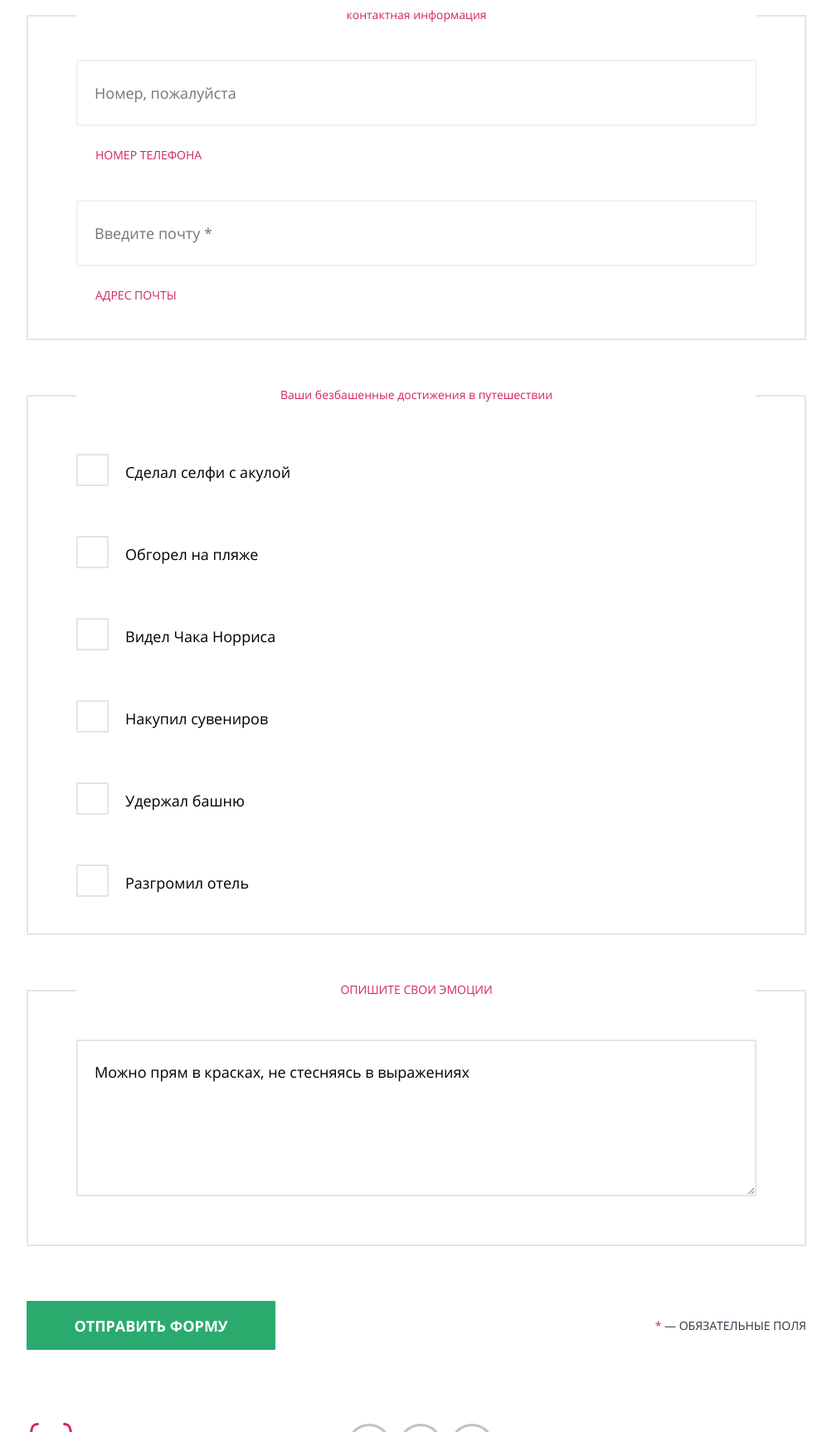
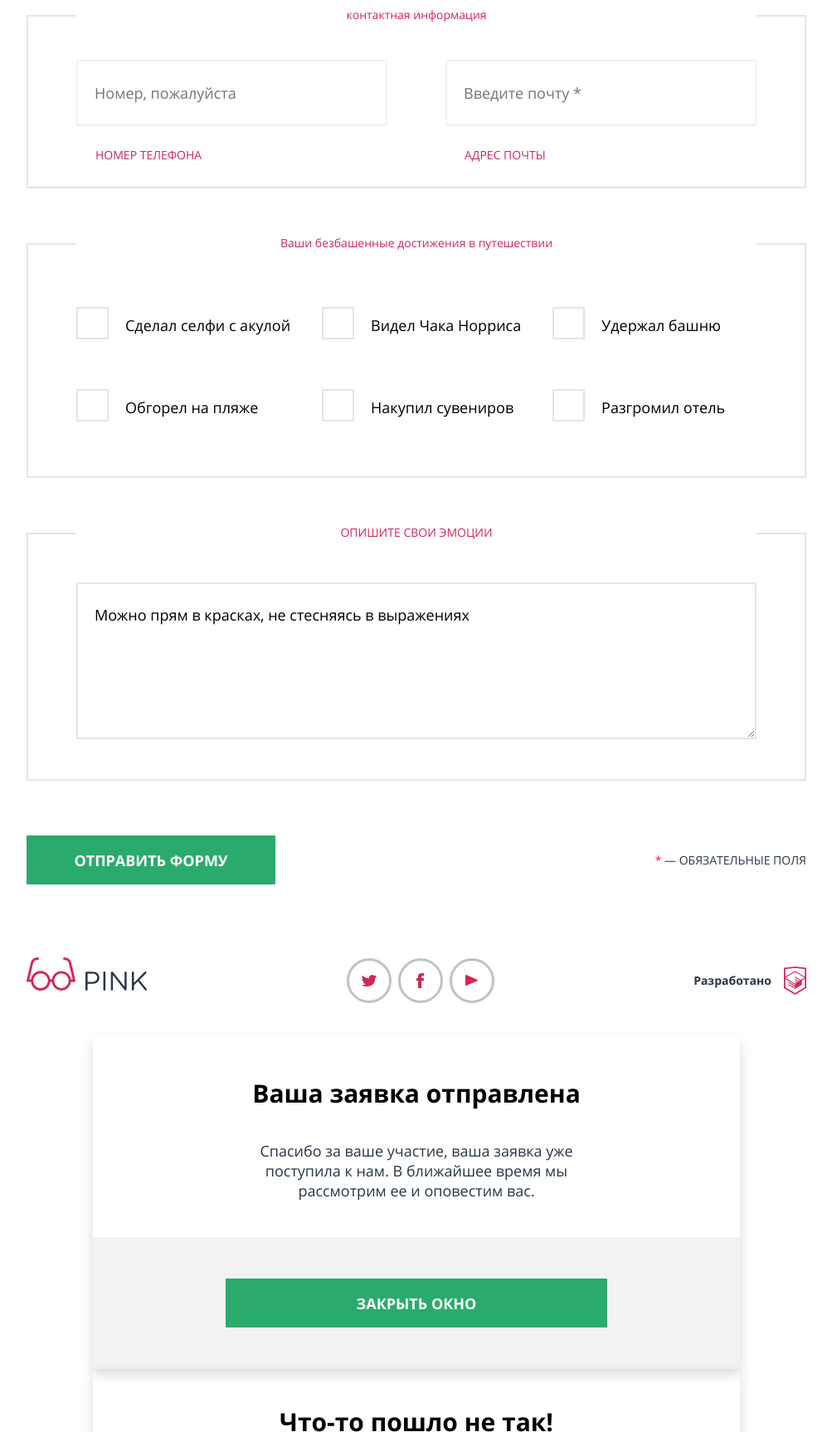
Before and after one commit to qrvck/1484649-pink-22, a website: page source/form.html in a window 1280 px wide. Shown: the part 1074-2800 px from the top of the page at 83% size, without its empty margins (138-1141 px from the left). Drawn offline with nearby package versions, Linux system fonts and the light colour scheme; files that its build step writes are made by us from their sources.

Commit message:
сделал адаптивную сетку страницы с формой

```diff
--- a/source/form.html
+++ b/source/form.html
@@ -10,7 +10,7 @@
 
 <body class="page__body">
 
-  <header class="page-header page-header--main-nav-open*">
+  <header class="page-header page-header--main-nav-open">
 
     <div class="container-desktop-only">
       <div class="page-header__wrapper-desktop-only">
@@ -39,7 +39,7 @@
           </div>
         </div>
 
-        <nav class="main-nav main-nav--open*">
+        <nav class="main-nav main-nav--open">
           <ul class="main-nav__list">
 
             <li class="main-nav__item">
@@ -112,34 +112,34 @@
             <legend class="form-group__legend form-group__legend--achievements">Ваши безбашенные достижения в
               путешествии</legend>
 
-            <ul class="form-group__list">
-              <li class="form-group__item">
+            <ul class="form-group__list form-group__list--achievements">
+              <li class="form-group__item form-group__item--selfie">
                 <input class="form-group__checkbox visually-hidden" id="selfie" type="checkbox">
-                <label class="form-group__label-checkbox form-group__label-checkbox--achievements" for="selfie">Сделал
+                <label class="form-group__label-checkbox form-group__label-checkbox--selfie" for="selfie">Сделал
                   селфи с акулой</label>
               </li>
 
-              <li class="form-group__item">
+              <li class="form-group__item form-group__item--burnt">
                 <input class="form-group__checkbox visually-hidden" id="burnt" type="checkbox">
                 <label class="form-group__label-checkbox" for="burnt">Обгорел на пляже</label>
               </li>
 
-              <li class="form-group__item">
+              <li class="form-group__item form-group__item--Chuck-Norris">
                 <input class="form-group__checkbox visually-hidden" id="Chuck-Norris" type="checkbox">
                 <label class="form-group__label-checkbox" for="Chuck-Norris">Видел Чака Норриса</label>
               </li>
 
-              <li class="form-group__item">
+              <li class="form-group__item form-group__item--souvenirs">
                 <input class="form-group__checkbox visually-hidden" id="souvenirs" type="checkbox">
                 <label class="form-group__label-checkbox" for="souvenirs">Накупил сувениров</label>
               </li>
 
-              <li class="form-group__item">
+              <li class="form-group__item form-group__item--tower">
                 <input class="form-group__checkbox visually-hidden" id="tower" type="checkbox">
                 <label class="form-group__label-checkbox" for="tower">Удержал башню</label>
               </li>
 
-              <li class="form-group__item">
+              <li class="form-group__item form-group__item--smash">
                 <input class="form-group__checkbox visually-hidden" id="smash" type="checkbox">
                 <label class="form-group__label-checkbox" for="smash">Разгромил отель</label>
               </li>
@@ -151,7 +151,7 @@
           <div class="container-mobile-only">
             <legend class="form-group__legend form-group__legend--contacts">контактная информация</legend>
 
-            <ul class="form-group__list">
+            <ul class="form-group__list form-group__list--contacts">
               <li class="form-group__item form-group__item--contacts">
                 <label class="form-group__label-input form-group__label-input--contacts" for="phone">НОМЕР
                   ТЕЛЕФОНА</label>
@@ -170,7 +170,7 @@
           <div class="container-mobile-only">
             <legend class="form-group__legend form-group__legend--app">С каким приложением путешествовали?</legend>
 
-            <ul class="form-group__list">
+            <ul class="form-group__list form-group__list--app">
               <li class="form-group__item">
                 <input class="form-group__radio visually-hidden" id="iOS" type="radio" name="apps" value="iOS">
                 <label class="form-group__label-checkbox-radio form-group__label-checkbox-radio--platform"
@@ -280,23 +280,25 @@
   </footer>
 
   <section class="success-popup">
-    <div class="container">
+    <div class="container-mobile-only">
       <p class="success-popup__title">Ваша заявка отправлена</p>
       <p class="success-popup__subtitle">Спасибо за ваше участие, ваша заявка уже поступила к нам. В ближайшее время мы
         рассмотрим ее и оповестим вас.</p>
     </div>
     <div class="success-popup__button-background">
-      <div class="container">
-        <button class="form-button" type="button">Закрыть окно</button>
+      <div class="container-mobile-only">
+        <button class="form-button success-popup__button" type="button">Закрыть окно</button>
       </div>
     </div>
   </section>
 
   <section class="fail-popup">
-    <div class="container">
+    <div class="container-mobile-only">
       <p class="fail-popup__title">Что-то пошло не так!</p>
       <p class="fail-popup__subtitle">Проверьте поля, выделенные красным, скорее всего вы забыли их заполнить</p>
-      <button class="form-button">Ок</button>
+      <div class="fail-popup__button-background">
+        <button class="form-button fail-popup__button">Ок</button>
+      </div>
     </div>
   </section>
 
--- a/source/sass/blocks/form/fail-popup.scss
+++ b/source/sass/blocks/form/fail-popup.scss
@@ -1,5 +1,8 @@
 .fail-popup {
   padding-top: 44px;
+  padding-bottom: 50px;
+  border-radius: 1px;
+  box-shadow: 0 7px 15px $shadow;
 }
 
 .fail-popup__title {
@@ -17,3 +20,55 @@
   margin-top: 37px;
   margin-bottom: 48px;
 }
+
+@media (min-width: $tablet-width) {
+  .fail-popup {
+    width: 460px;
+    margin: auto;
+    border-radius: 5px;
+    padding-bottom: 52px;
+  }
+
+  .fail-popup__title {
+    font-size: 30px;
+    line-height: 40px;
+    width: 235px;
+    margin: auto;
+  }
+
+  .fail-popup__subtitle {
+    font-size: 18px;
+    width: 350px;
+    margin-left: auto;
+    margin-right: auto;
+    margin-bottom: 38px;
+  }
+
+  .fail-popup__button {
+    width: 300px;
+    display: block;
+    margin: auto;
+  }
+}
+
+@media (min-width: $desktop-width) {
+  .fail-popup {
+    width: 780px;
+    padding-bottom: 0;
+  }
+
+  .fail-popup__title {
+    width: 330px;
+  }
+
+  .fail-popup__subtitle {
+    width: 355px;
+    margin-bottom: 68px;
+  }
+
+  .fail-popup__button-background {
+    background-color: $light-gray;
+    padding-top: 50px;
+    padding-bottom: 50px;
+  }
+}
--- a/source/sass/blocks/form/form-button.scss
+++ b/source/sass/blocks/form/form-button.scss
@@ -10,6 +10,7 @@
   background-color: $green;
   text-transform: uppercase;
   color: $white;
+  padding: 0;
 
   &:hover {
     background-color: $dark-green;
--- a/source/sass/blocks/form/form-group.scss
+++ b/source/sass/blocks/form/form-group.scss
@@ -77,7 +77,7 @@
   position: relative;
   display: inline-block;
 
-  &--achievements {
+  &--selfie {
     margin-top: 55px;
   }
 }
@@ -243,7 +243,6 @@
   }
 
   .form-group__item {
-
     &--full-name {
       display: flex;
       align-items: center;
@@ -271,9 +270,9 @@
   }
 
   .form-group__label-checkbox {
-    &--achievements {
+    &--selfie {
       margin-top: 63px;
-   }
+    }
   }
 
   .form-group__item--contacts .form-group__input {
@@ -297,15 +296,55 @@
 }
 
 @media (min-width: $desktop-width) {
-  .form__group {
+  .form-group {
     width: 100%;
+
+    &--contacts {
+      padding-bottom: 23px;
+    }
+
+    &--achievements {
+      padding-bottom: 68px;
+    }
+
+    &--contacts,
+    &--emotion,
+    &--achievements {
+      grid-column-start: 1;
+      grid-column-end: 3;
+    }
+
+    &--emotion {
+      padding-bottom: 40px;
+    }
   }
 
-  .form-group--contacts,
-  .form-group--emotion,
-  .form-group--achievements {
-    grid-column-start: 1;
-    grid-column-end: 3;
+  .form-group__list {
+    &--contacts {
+      display: grid;
+      grid-template-columns: 1fr 1fr;
+      grid-column-gap: 70px;
+    }
+
+
+    &--achievements {
+      display: grid;
+      grid-template-columns: auto auto auto;
+    }
   }
 
+  .form-group__label-checkbox {
+    &--selfie {
+      margin-top: 69px;
+    }
+  }
+
+  .form-group__item {
+    &--selfie,
+    &--Chuck-Norris,
+    &--tower {
+      grid-row-start: 1;
+      grid-row-end: 2;
+    }
+  }
 }
--- a/source/sass/blocks/form/success-popup.scss
+++ b/source/sass/blocks/form/success-popup.scss
@@ -1,5 +1,7 @@
 .success-popup {
   padding-top: 44px;
+  border-radius: 1px;
+  box-shadow: 0 7px 15px $shadow;
 }
 
 .success-popup__title {
@@ -24,3 +26,52 @@
   padding-top: 50px;
   padding-bottom: 50px;
 }
+
+@media (min-width: $tablet-width) {
+  .success-popup {
+    width: 460px;
+    margin: auto;
+    border-radius: 5px;
+    padding-top: 49px;
+  }
+
+  .success-popup__title {
+    font-size: 30px;
+    line-height: 40px;
+    width: 300px;
+    margin: auto;
+  }
+
+  .success-popup__subtitle {
+    font-size: 18px;
+    width: 320px;
+    margin-left: auto;
+    margin-right: auto;
+    margin-bottom: 35px;
+  }
+
+  .success-popup__button {
+    width: 300px;
+    margin: auto;
+    display: block;
+  }
+}
+
+@media (min-width: $desktop-width) {
+  .success-popup {
+    width: 780px;
+  }
+
+  .success-popup__title,
+  .success-popup__subtitle {
+    width: 400px;
+  }
+
+  .success-popup__subtitle {
+    margin-bottom: 44px;
+  }
+
+  .success-popup__button {
+    width: 460px;
+  }
+}
--- a/source/sass/global/variables.scss
+++ b/source/sass/global/variables.scss
@@ -14,6 +14,7 @@ $opacity-03-pink: rgba(210, 40, 86, 0.3);
 $small-gray: #e5e5e5;
 $green: #2aab6d;
 $dark-green: #1c9b5e;
+$shadow: rgba(0, 1, 1, 0.15);
 
 $tablet-width: 660px;
 $desktop-width: 1200px;
```
